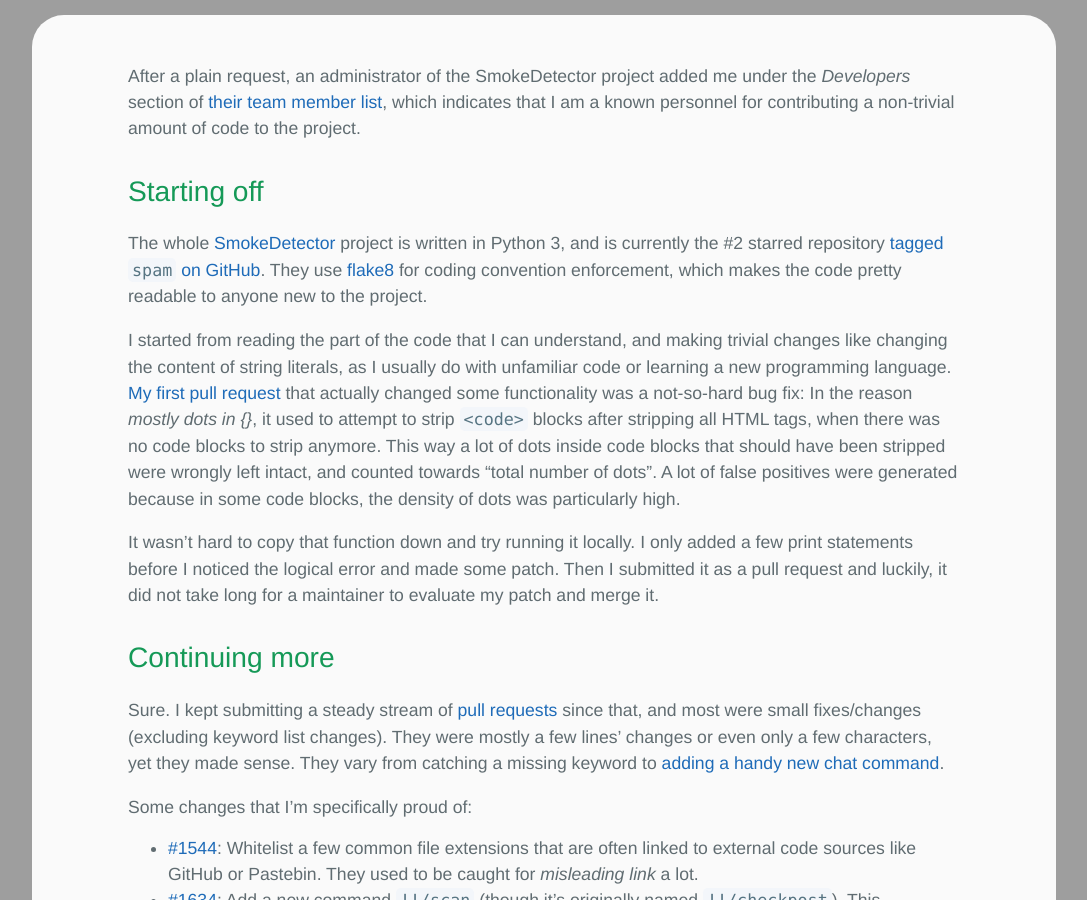
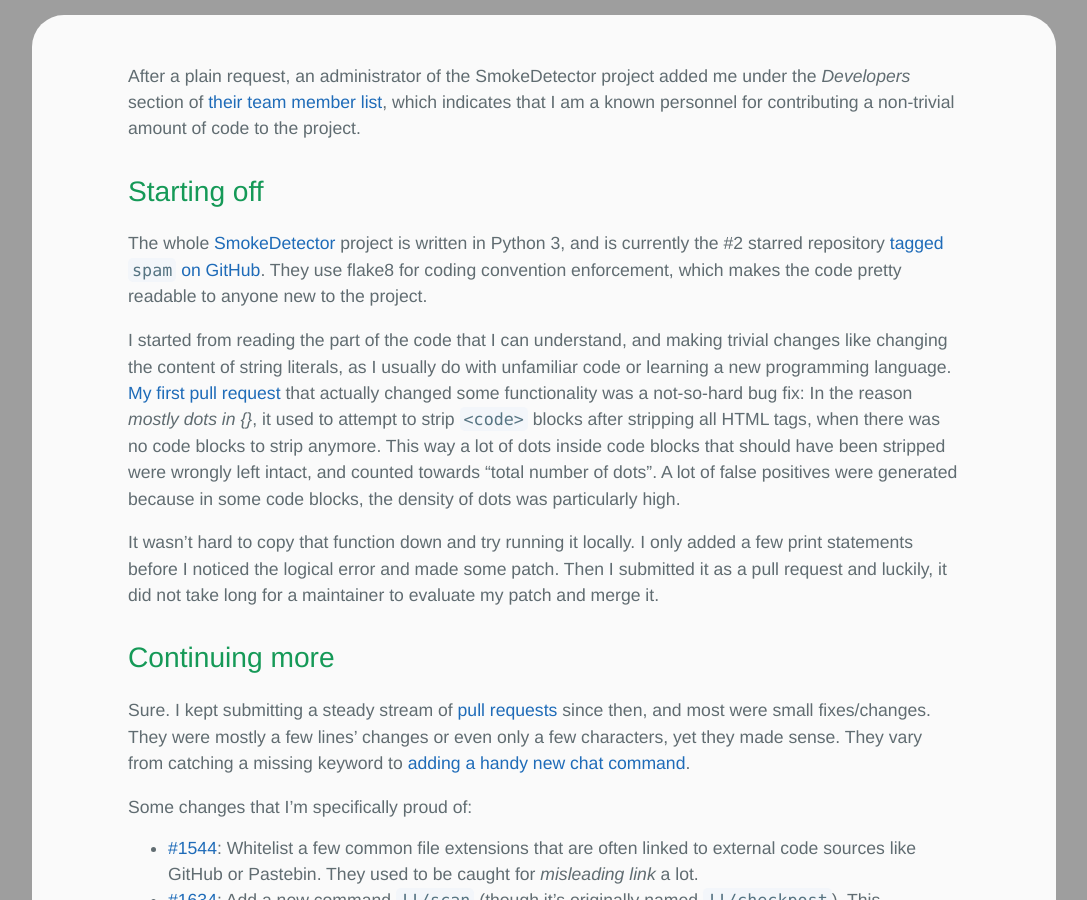
Before and after one commit to iBug/iBug-source, a Jekyll site: the page built from _posts/2018-03-14-joining-smokedetector.md, in a window 1280 px wide and 900 px high, scrolled down 378 px. Shown: the whole window, without its empty margins (96-1183 px from the left). Built offline with Jekyll 4.4.1, drawn with Linux system fonts in a browser that asks for light colours; some web fonts are replaced; our own code applies the rules of GitHub Pages for plain Markdown files.

Commit message:
Update post

```diff
--- a/_posts/2018-03-14-joining-smokedetector.md
+++ b/_posts/2018-03-14-joining-smokedetector.md
@@ -10,7 +10,7 @@
 
 # Starting off
 
-The whole [SmokeDetector] project is written in Python 3, and is currently the #2 starred repository [tagged `spam` on GitHub][gh-spam]. They use [flake8][flake] for coding convention enforcement, which makes the code pretty readable to anyone new to the project.
+The whole [SmokeDetector] project is written in Python 3, and is currently the #2 starred repository [tagged `spam` on GitHub][gh-spam]. They use flake8 for coding convention enforcement, which makes the code pretty readable to anyone new to the project.
 
 I started from reading the part of the code that I can understand, and making trivial changes like changing the content of string literals, as I usually do with unfamiliar code or learning a new programming language. [My first pull request][1st] that actually changed some functionality was a not-so-hard bug fix: In the reason *mostly dots in {}*, it used to attempt to strip `<code>` blocks after stripping all HTML tags, when there was no code blocks to strip anymore. This way a lot of dots inside code blocks that should have been stripped were wrongly left intact, and counted towards "total number of dots". A lot of false positives were generated because in some code blocks, the density of dots was particularly high.
 
@@ -18,7 +18,7 @@
 
 # Continuing more
 
-Sure. I kept submitting a steady stream of [pull requests][prs] since that, and most were small fixes/changes (excluding keyword list changes). They were mostly a few lines' changes or even only a few characters, yet they made sense. They vary from catching a missing keyword to [adding a handy new chat command][pr1634].
+Sure. I kept submitting a steady stream of [pull requests][prs] since then, and most were small fixes/changes. They were mostly a few lines' changes or even only a few characters, yet they made sense. They vary from catching a missing keyword to [adding a handy new chat command][pr1634].
 
 Some changes that I'm specifically proud of:
 
```
